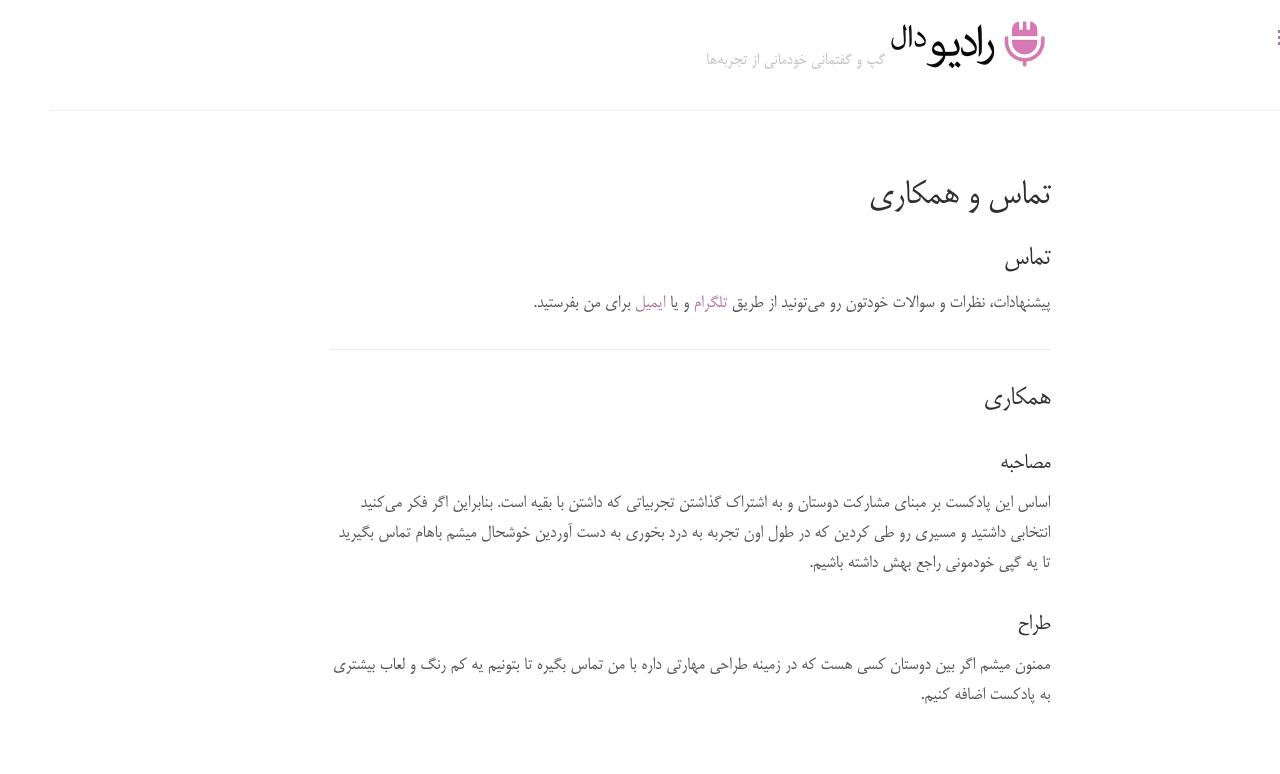
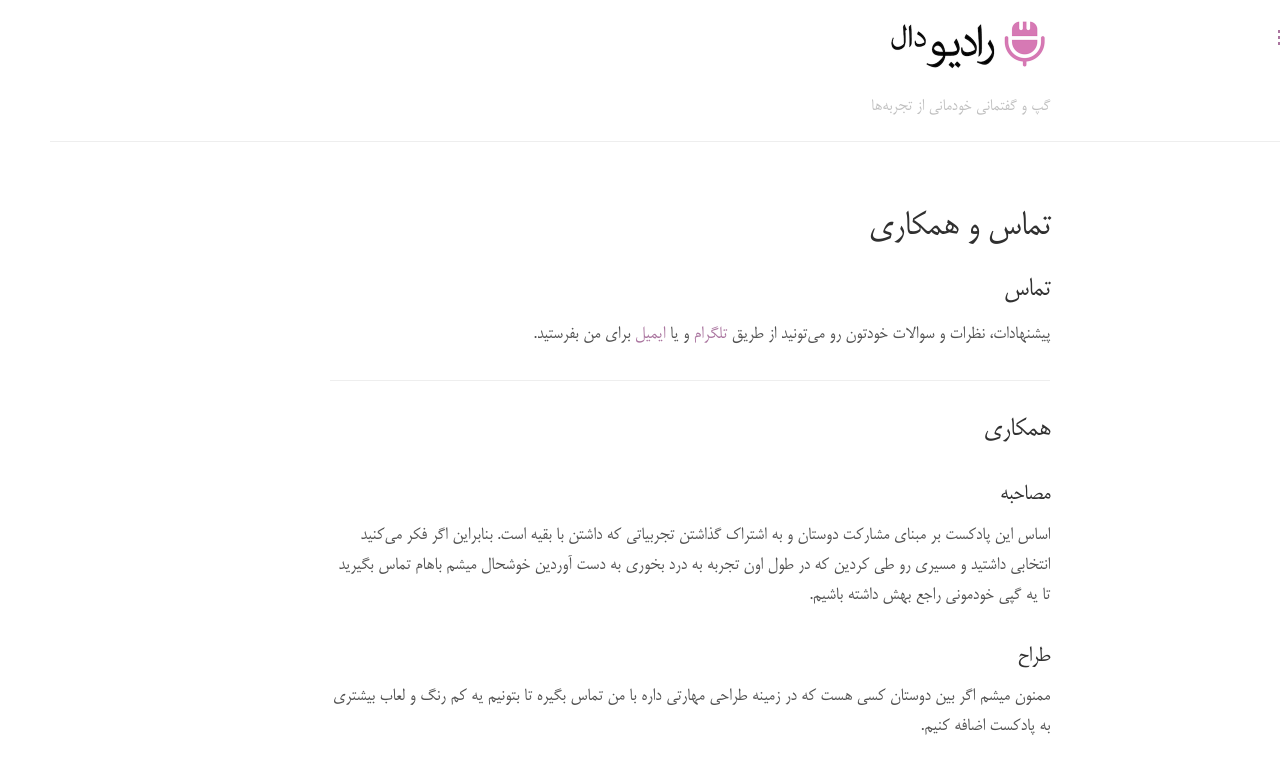
Before and after one commit to behnum/radioDaal-jekyll, a Jekyll site: the page built from contact.md, in a window 1280 px wide. Shown: the top 774 px of the page. Built offline with Jekyll 4.4.1, drawn with Linux system fonts in a browser that asks for light colours; some web fonts are replaced; comment, search, counter and statistics services are not loaded.

Commit message:
fix(logo)
Fix logo position for small screens

```diff
--- a/_layouts/default.html
+++ b/_layouts/default.html
@@ -12,9 +12,9 @@
     <div class="wrap">
       <div class="masthead">
         <div class="container">
-          <h3 class="masthead-title" style="display: flex;">
-            <a href="{{ site.baseurl }}/" title="Home"><img src="{{ site.baseurl }}/public/img/radiodaal-fa-logo.png" style="height: 50px; width: auto;"></a>
-            <small style="position:relative; top:30px;">{{ site.tagline }}</small>
+          <h3 class="masthead-title">
+              <a href="{{ site.baseurl }}/" title="Home"><img class="header-logo" src="{{ site.baseurl }}/public/img/radiodaal-fa-logo.png"></a>
+            <small>{{ site.tagline }}</small>
           </h3>
         </div>
       </div>
--- a/public/css/daal.css
+++ b/public/css/daal.css
@@ -1,6 +1,4 @@
 .intro {
-    /*background: rgba(0,0,0,0.05);*/
-    /*background: rgba(106,158,180,0.2);*/
     background: rgba(170,117,159,0.3);
     padding: 40px 24px 48px;
 }
@@ -14,3 +12,8 @@
     justify-content:
     space-around; flex-wrap: wrap;
 }
+
+.header-logo {
+    height: 50px;
+    width: auto;
+}
```
